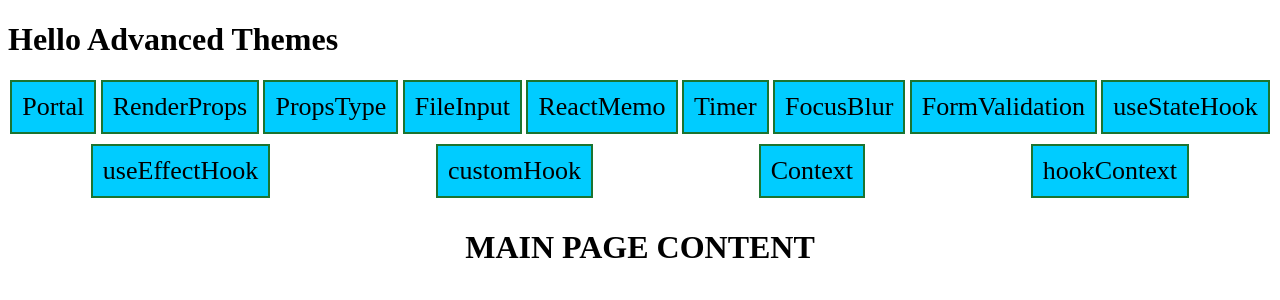
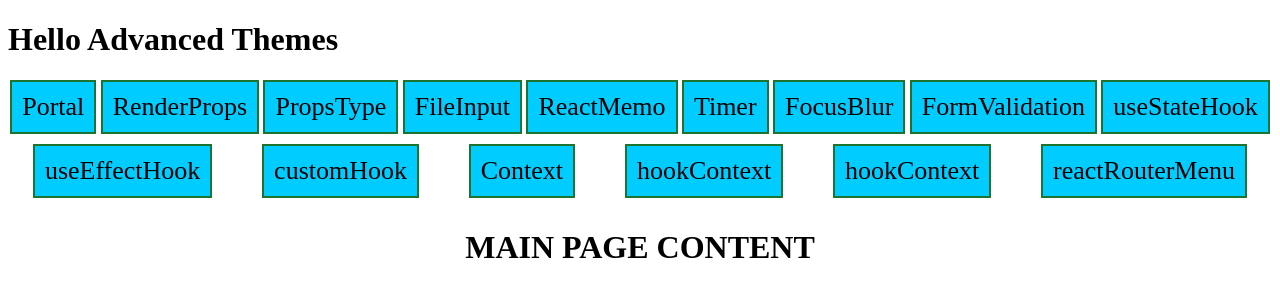
Before and after one commit to YuriyLaznyuk/ReactAdvencedThemes, a React (Create React App) app: page / in a window 1280 px wide. Shown: the top 300 px of the page. Built offline with nearby package versions, Linux system fonts and the light colour scheme.

Commit message:
reactrouter one

```diff
--- a/src/components/mainPage/Content.js
+++ b/src/components/mainPage/Content.js
@@ -13,6 +13,7 @@ import {HooKuseEffect} from "../hooks/HooKuseEffect";
 import {CustomHooks} from "../hooks/CustomHooks";
 import AppContext from "../context/AppContext";
 import HookContext from "../hooks/HookContecst/HookContext";
+import ReactRouterMenu from "../reactRouter/ReactRouterMenu";
 
 
 function Content(props) {
@@ -71,6 +72,9 @@ function Content(props) {
         case 'hookcontext':
             content=<HookContext/>
             break;
+        case 'reactroutermenu':
+            content=<ReactRouterMenu/>
+            break;
 
 
         default:
--- a/src/components/mainPage/MainMenu.js
+++ b/src/components/mainPage/MainMenu.js
@@ -67,6 +67,16 @@ function MainMenu(props) {
                     key='hookcontext'
                     onClick={()=>props.changeName("hookcontext")}>hookContext</li>
 
+                <li
+                    className={props.name==='hookcontext'?'red':'blue'}
+                    key='hookcontext'
+                    onClick={()=>props.changeName("hookcontext")}>hookContext</li>
+
+                <li
+                    className={props.name==='reactroutermenu'?'red':'blue'}
+                    key='reactroutermenu'
+                    onClick={()=>props.changeName("reactroutermenu")}>reactRouterMenu</li>
+
 
             </ul>
         </div>
--- /dev/null
+++ b/src/components/reactRouter/ReactRouterMenu.js
@@ -0,0 +1,11 @@
+import React from 'react';
+
+function ReactRouterMenu(props) {
+    return (
+        <div>
+            <h1>ReactRouterMenu</h1>
+        </div>
+    );
+}
+
+export default ReactRouterMenu;
```
